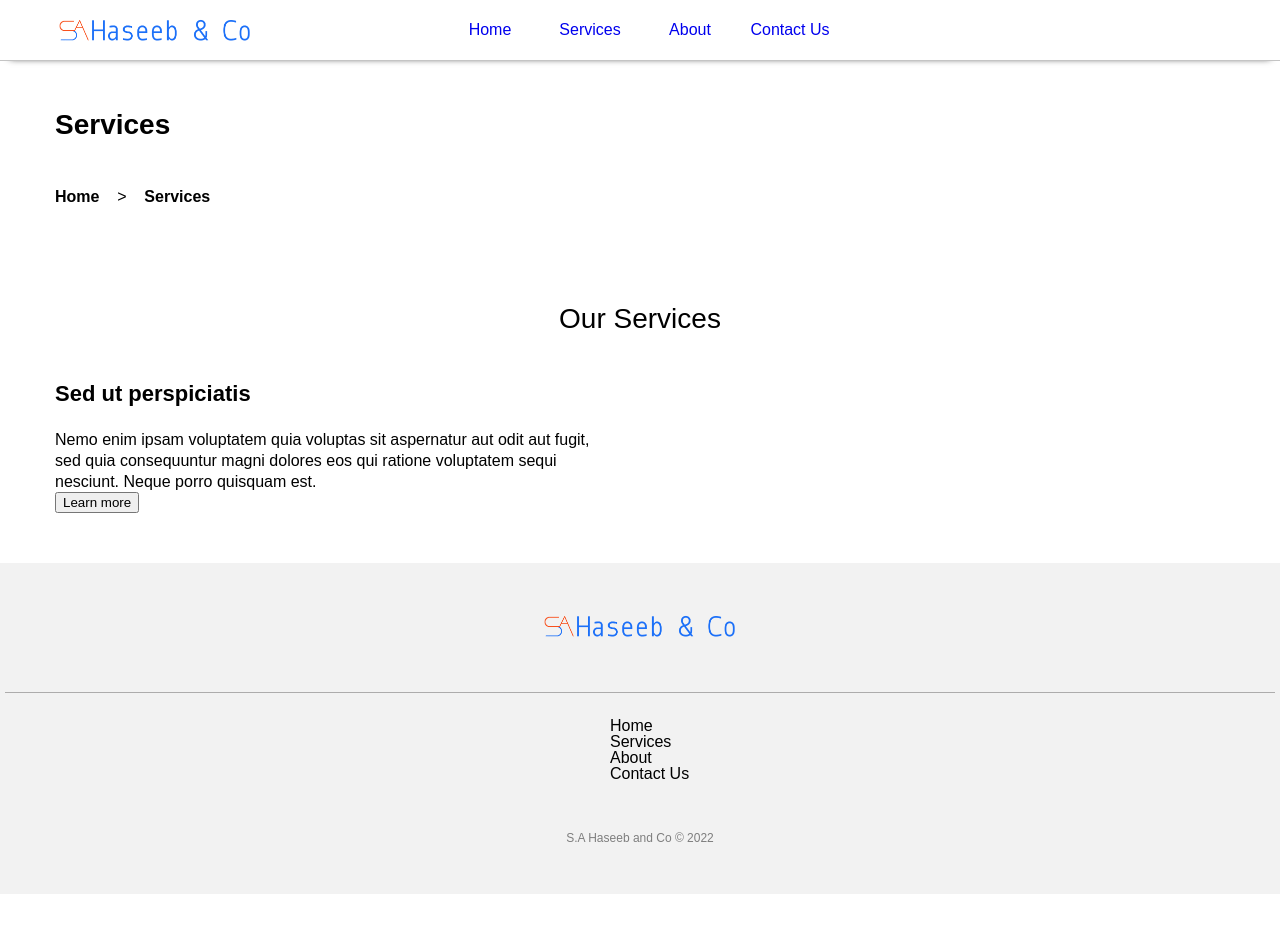
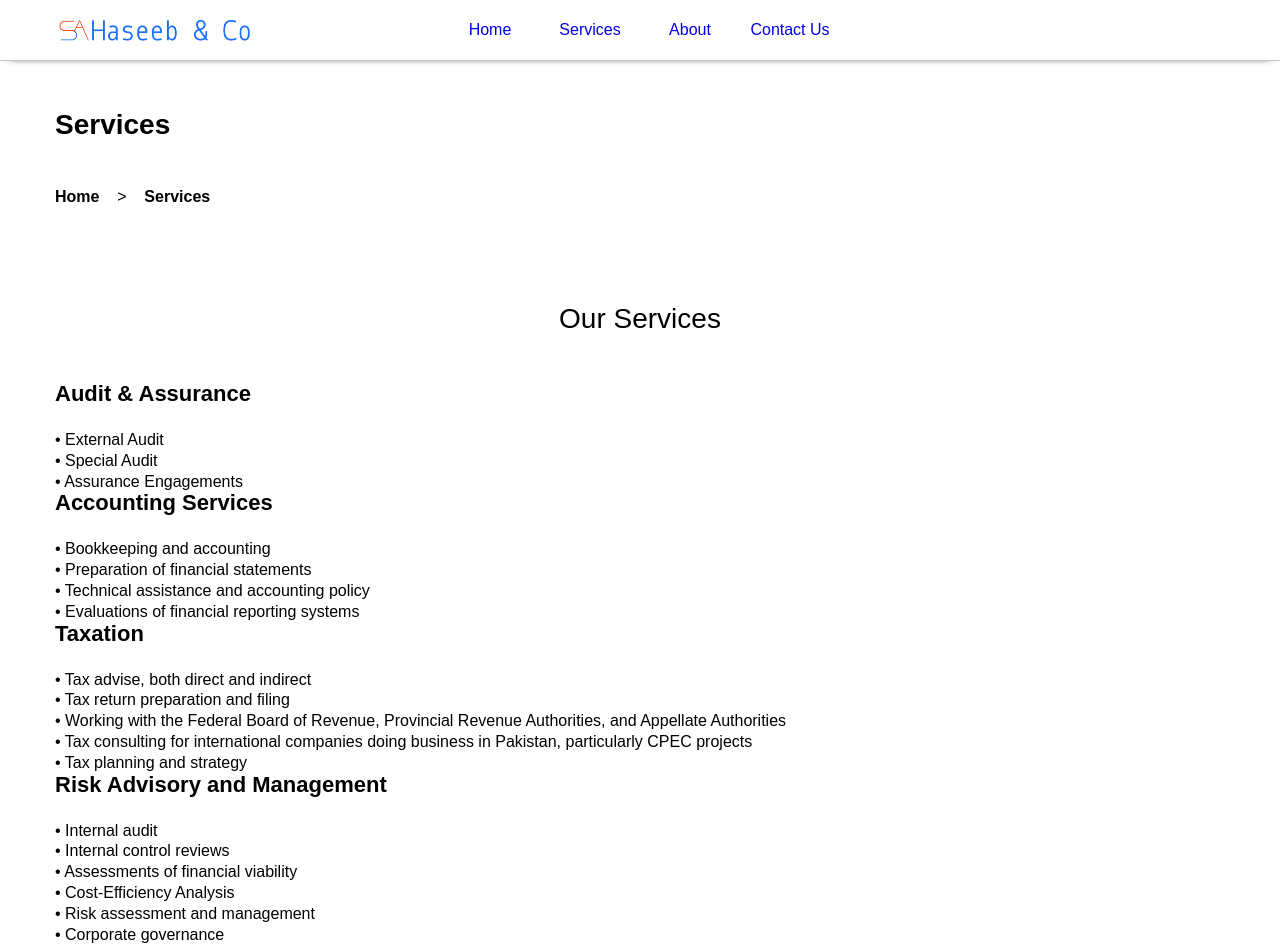
Before and after one commit to moazzammoriani/sahaseeb-and-co, a plain HTML site: page services.html in a window 1280 px wide. Shown: the top 952 px of the page. Before the commit the page ends 894 px from the top, so only its background shows below. Drawn offline with Linux system fonts and the light colour scheme.

Commit message:
Add content for services page

```diff
--- a/services.html
+++ b/services.html
@@ -32,15 +32,44 @@
     <section class="our-services">
         <div class="container">
             <h2>Our Services</h2>
-            <div class="services">
-                <div>
-                    <h3><strong>Sed ut perspiciatis</strong></h3>
+            <div class="srvices">
+                <div class="audit-and-assurance">
+                    <h3><strong>Audit & Assurance</strong></h3>
                     <p>
-                        Nemo enim ipsam voluptatem quia voluptas sit aspernatur aut odit aut fugit,
-                        sed quia consequuntur magni dolores eos qui ratione voluptatem sequi
-                        nesciunt. Neque porro quisquam est.
+                        • External Audit<br>
+                        • Special Audit<br>
+                        • Assurance Engagements<br>
                     </p>
-                    <button>Learn more</button>
+                </div>
+                <div class="accounting-services">
+                    <h3><strong>Accounting Services</strong></h3>
+                    <p>
+                        • Bookkeeping and accounting<br>
+                        • Preparation of financial statements<br>
+                        • Technical assistance and accounting policy<br>
+                        • Evaluations of financial reporting systems<br>
+                    </p>
+                </div>
+                <div class="taxation">
+                    <h3><strong>Taxation</strong></h3>
+                    <p>
+                        • Tax advise, both direct and indirect<br>
+                        • Tax return preparation and filing<br>
+                        • Working with the Federal Board of Revenue, Provincial Revenue Authorities, and Appellate Authorities<br>
+                        • Tax consulting for international companies doing business in Pakistan, particularly CPEC projects <br>
+                        • Tax planning and strategy <br>
+                    </p>
+                </div>
+                <div class="risk-advisory">
+                    <h3><strong>Risk Advisory and Management</strong></h3>
+                    <p>
+                        • Internal audit<br>
+                        • Internal control reviews<br>
+                        • Assessments of financial viability<br>
+                        • Cost-Efficiency Analysis<br>
+                        • Risk assessment and management<br>
+                        • Corporate governance<br>
+                    </p>
                 </div>
             </div>
         </div>
```
